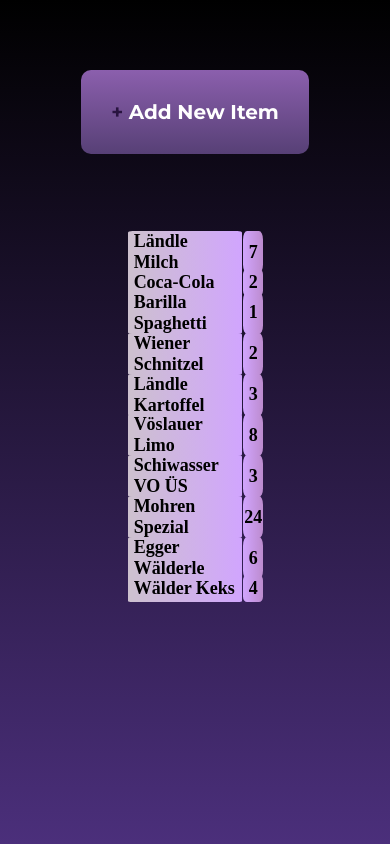
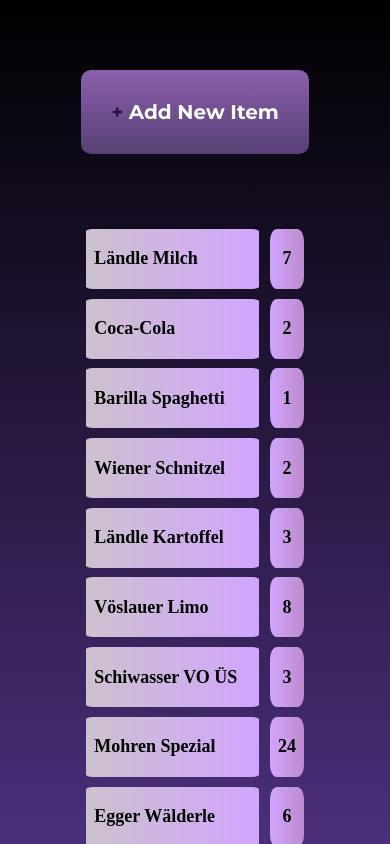
Before and after one commit to Stefan98167/einkaufsapp, a React Native app: screen / in a window 390 px wide. Built offline with nearby package versions, Linux system fonts and the light colour scheme.

Commit message:
Update List_Element
Liste richtig scrollbar

```diff
--- a/components/List_Element.js
+++ b/components/List_Element.js
@@ -1,5 +1,5 @@
 import React from 'react';
-import { View, Text, StyleSheet, FlatList } from 'react-native';
+import { View, Text, StyleSheet, FlatList, ScrollView } from 'react-native';
 import { LinearGradient } from 'expo-linear-gradient';
 
 const List_Element = () => {
@@ -14,6 +14,9 @@
     { id: '8', name: 'Mohren Spezial', count: 24 },
     { id: '9', name: 'Egger Wälderle', count: 6 },
     { id: '10', name: 'Wälder Keks', count: 4 },
+    { id: '11', name: 'Mohren Spezial', count: 24 },
+    { id: '12', name: 'Egger Wälderle', count: 6 },
+    { id: '13', name: 'Wälder Keks', count: 4 },
   ];
 
   const renderItem = ({ item }) => (
@@ -38,37 +41,45 @@
   );
 
   return (
-    <FlatList
-      data={data}
-      renderItem={renderItem}
-      keyExtractor={(item) => item.id}
-    />
+    <ScrollView contentContainerStyle={styles.scrollViewContent}>
+      <FlatList
+        data={data}
+        renderItem={renderItem}
+        keyExtractor={(item) => item.id}
+        contentContainerStyle={styles.flatListContent}
+        scrollEnabled={false} // Disable FlatList scrolling to use ScrollView's scrolling
+      />
+    </ScrollView>
   );
 };
 
 const styles = StyleSheet.create({
+  scrollViewContent: {
+    flexGrow: 1,
+  },
   listContainer: {
     flexDirection: 'row',
-    alignItems: 'center',
     justifyContent: 'space-between',
-    marginBottom: '-10%',
     marginHorizontal: '5%',
+    marginVertical: '2%',
+    width: '90%',
+
   },
-
   listItem: {
-    flex: '1%',
-    height: '75%',
-    width: '80%',
-    margin: '1%',
+    flex: 5,
+    height: 60,
+    width: '100%',
     borderRadius: '4%',
     justifyContent: 'center',
   },
   countItem: {
-    height: '75%',
-    width: '15%',
+    flex: 1,
+    width: 100,
+    height: 60,
     borderRadius: '20%',
+    justifyContent: 'center',
     alignItems: 'center',
-    justifyContent: 'center',
+    marginLeft: '5%',
   },
   itemText: {
     fontSize: 18,
@@ -84,6 +95,10 @@
     color: '#000',
     padding: '5%',
   },
+  flatListContent: {
+    paddingBottom: 30,
+  },
+
 });
 
 export default List_Element;
```
